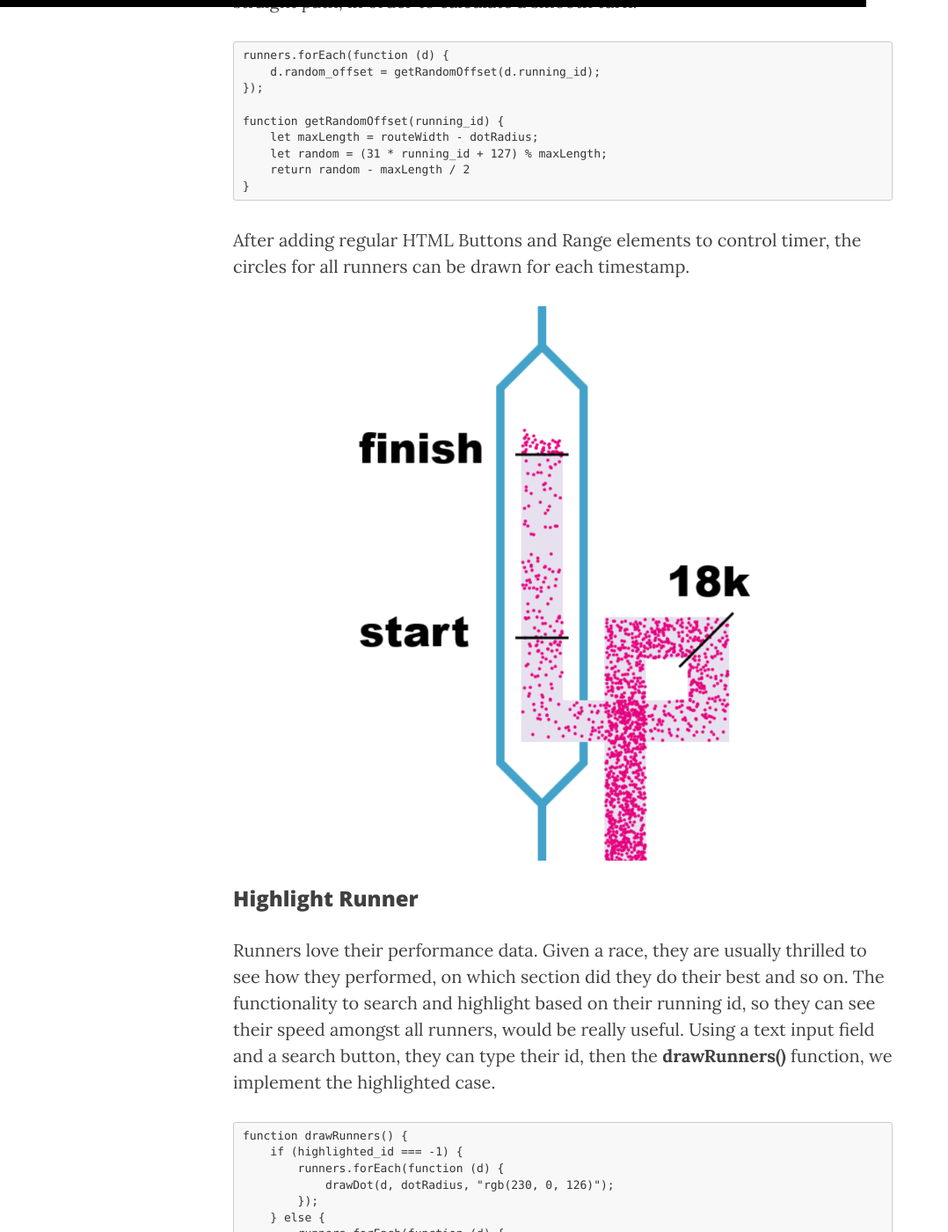
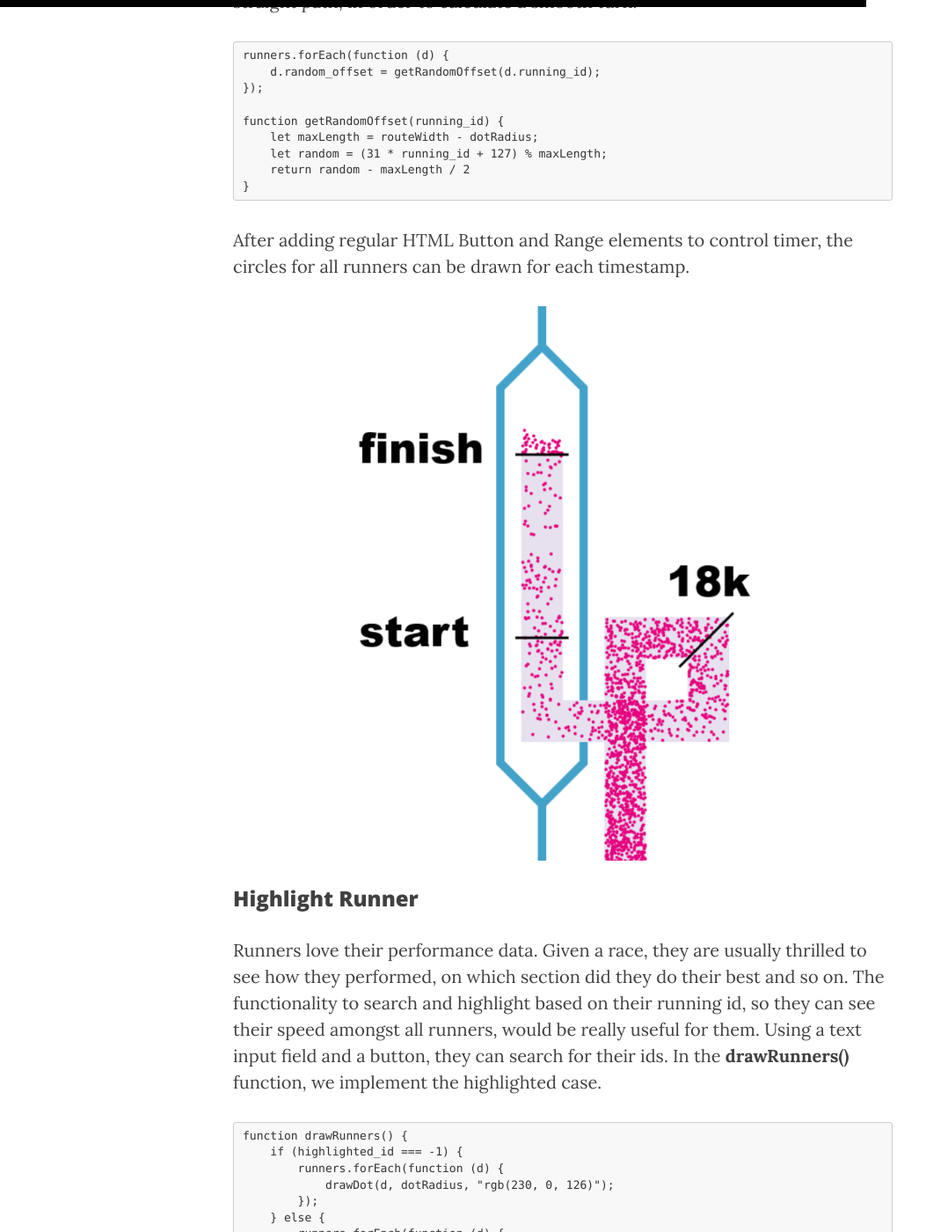
Before and after one commit to georgekatona/georgekatona.github.io, a Jekyll site: the page built from _posts/2019-04-04-Dynamic-Visualization-of-Running-Data.markdown, in a window 1280 px wide and 1400 px high, scrolled down 3838 px. Shown: the whole window at 88% size, without its empty margins (0-1078 px from the left). Built offline with Jekyll 4.4.1, drawn with Linux system fonts in a browser that asks for light colours; nearby versions of some CDN libraries; comment, search, counter and statistics services are not loaded; some of the changed text lies outside the part shown.

Commit message:
Rephrase, fix typos

````diff
--- a/_posts/2019-04-04-Dynamic-Visualization-of-Running-Data.markdown
+++ b/_posts/2019-04-04-Dynamic-Visualization-of-Running-Data.markdown
@@ -99,13 +99,13 @@ function getRandomOffset(running_id) {
 }
 ```
 
-After adding regular HTML Buttons and Range elements to control timer, the circles for all runners can be drawn for each timestamp.
+After adding regular HTML Button and Range elements to control timer, the circles for all runners can be drawn for each timestamp.
 
 ![Draw All Runners at Any Timestamp](https://georgekatona.com/img/runvis/datapoints.png)
 
 ### Highlight Runner
 
-Runners love their performance data. Given a race, they are usually thrilled to see how they performed, on which section did they do their best and so on. The functionality to search and highlight based on their running id, so they can see their speed amongst all runners, would be really useful. Using a text input field and a search button, they can type their id, then the **drawRunners()** function, we implement the highlighted case.
+Runners love their performance data. Given a race, they are usually thrilled to see how they performed, on which section did they do their best and so on. The functionality to search and highlight based on their running id, so they can see their speed amongst all runners, would be really useful for them. Using a text input field and a button, they can search for their ids. In the **drawRunners()** function, we implement the highlighted case.
 
 ```
 function drawRunners() {
````
Also changed, not shown: other parts of _posts/2019-04-04-Dynamic-Visualization-of-Running-Data.markdown (+1 -1 lines).
